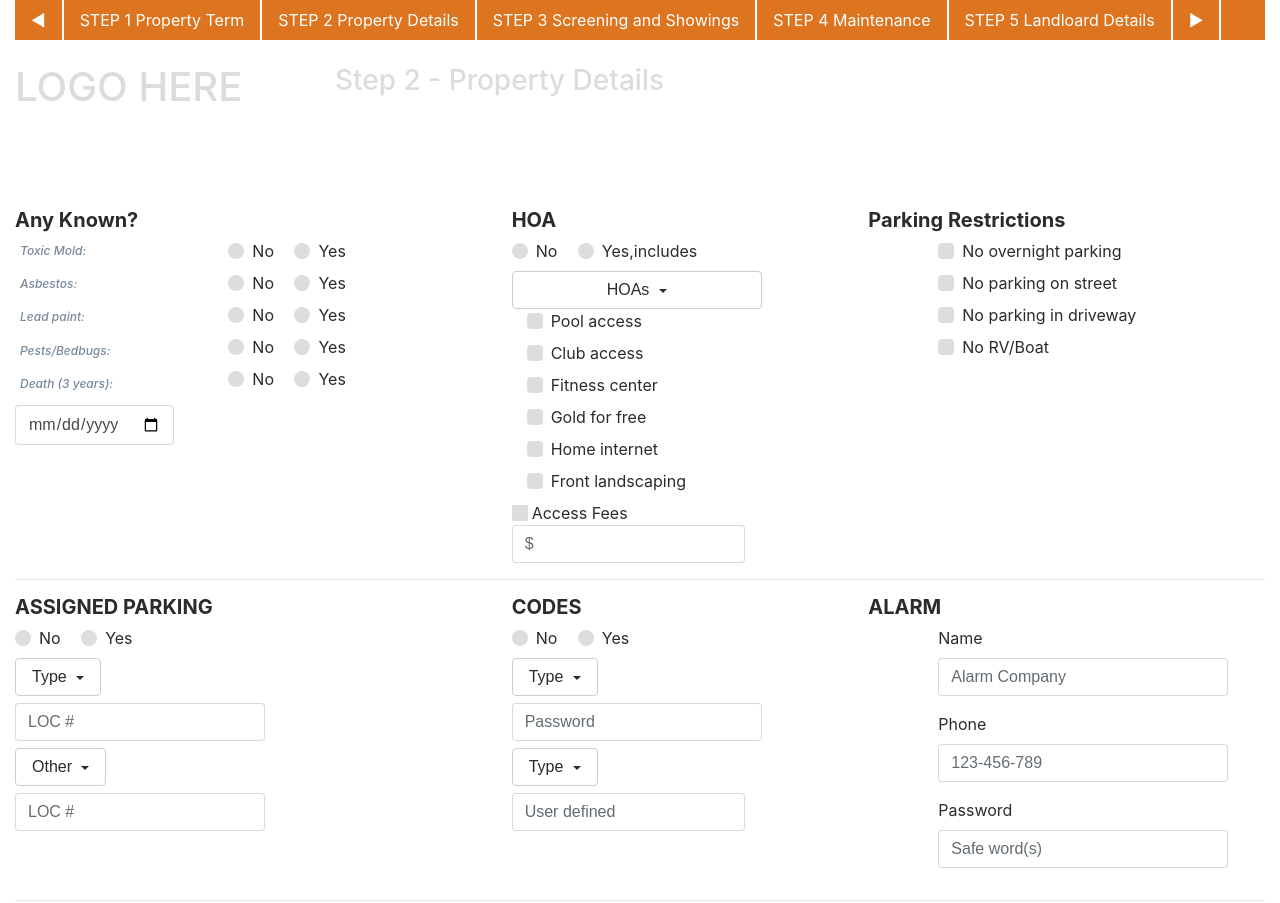
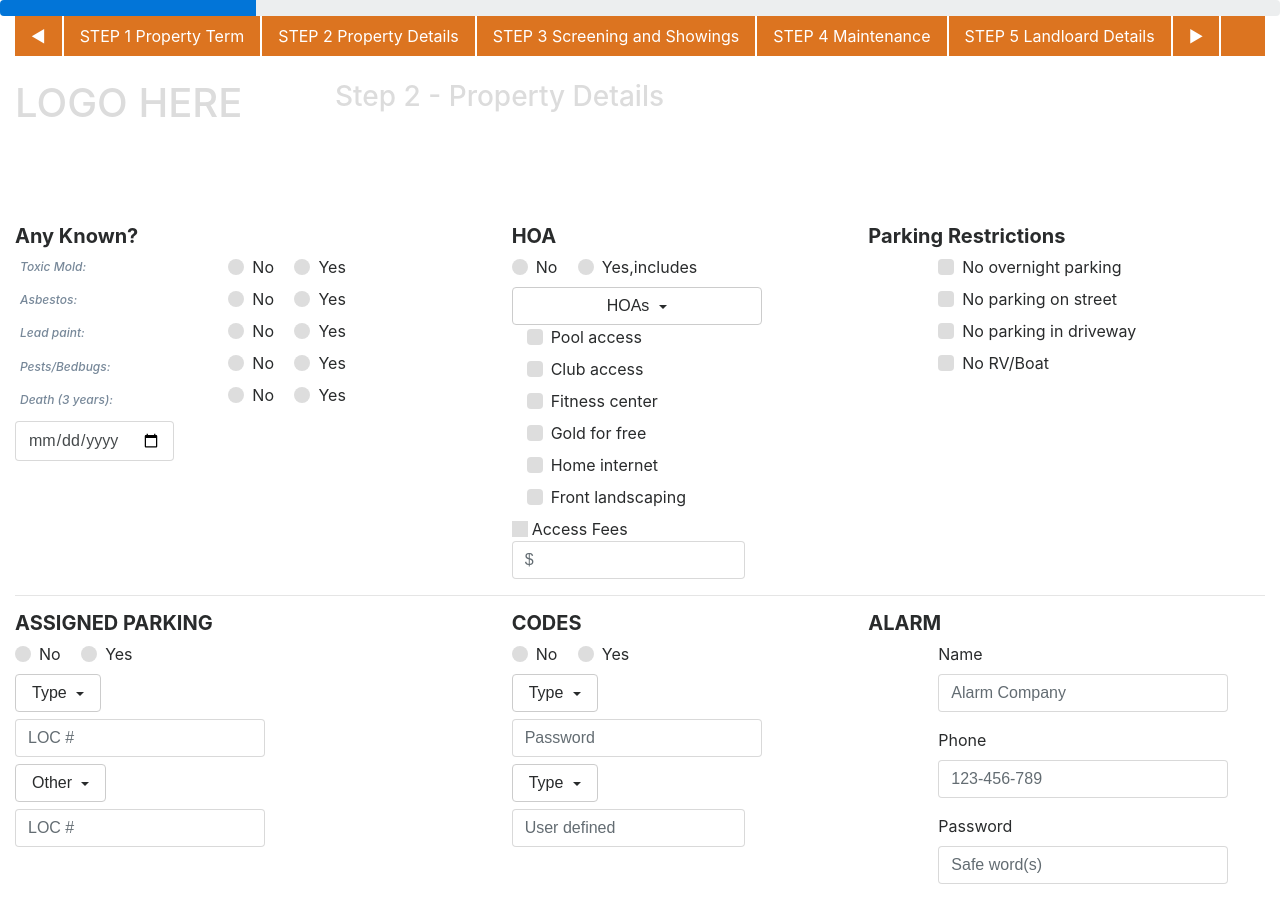
Before and after one commit to TJ-solutions/form-test, a plain HTML site: page index.html in a window 1280 px wide. Shown: the top 903 px of the page. Drawn offline with nearby package versions, Linux system fonts and the light colour scheme; a script that the page names is missing.

Commit message:
Update index.html

```diff
--- a/index.html
+++ b/index.html
@@ -13,6 +13,10 @@
     </head>
 
     <body>
+
+    <div class="progress">
+        <div class="progress-bar" role="progressbar" style="width: 20%;" aria-valuenow="25" aria-valuemin="0" aria-valuemax="100"></div>
+    </div>
 
         <div class="container-fluid">
             <div class="row">
```
